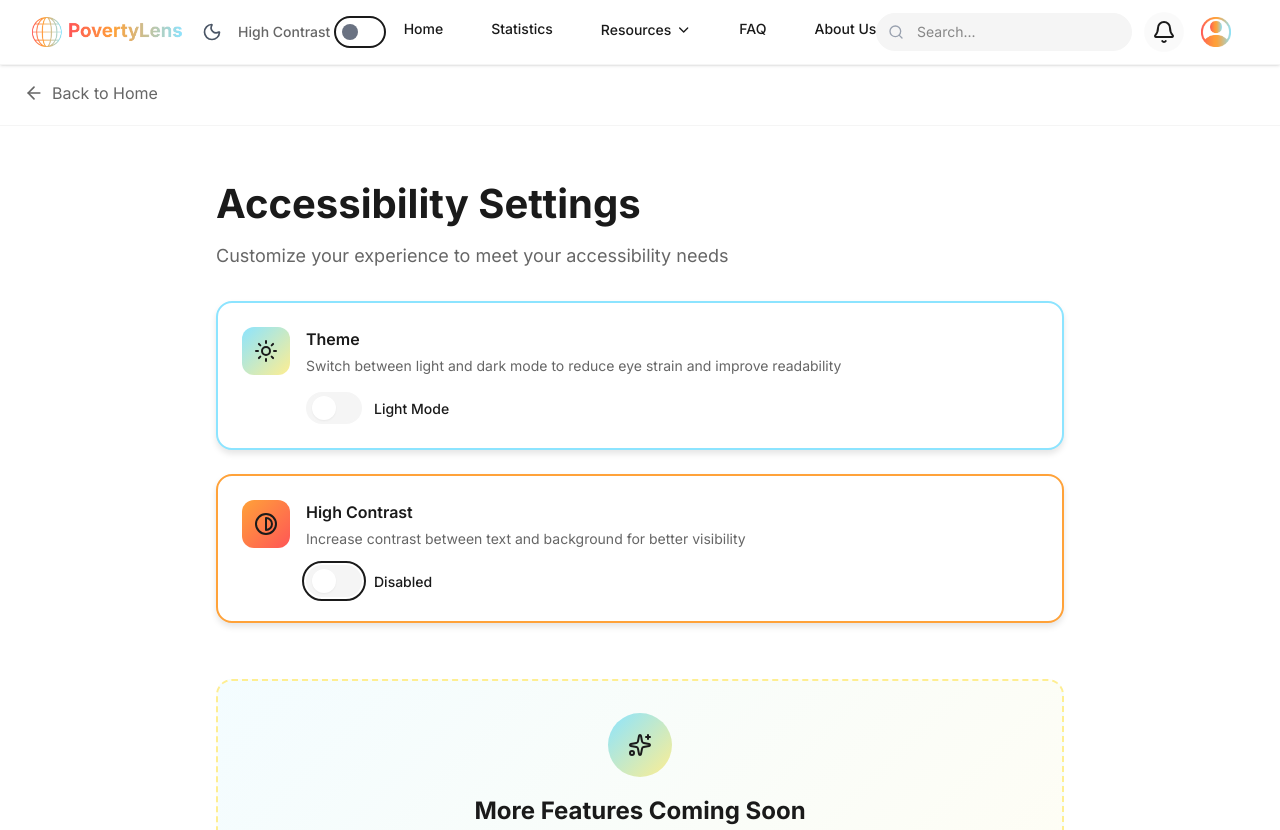
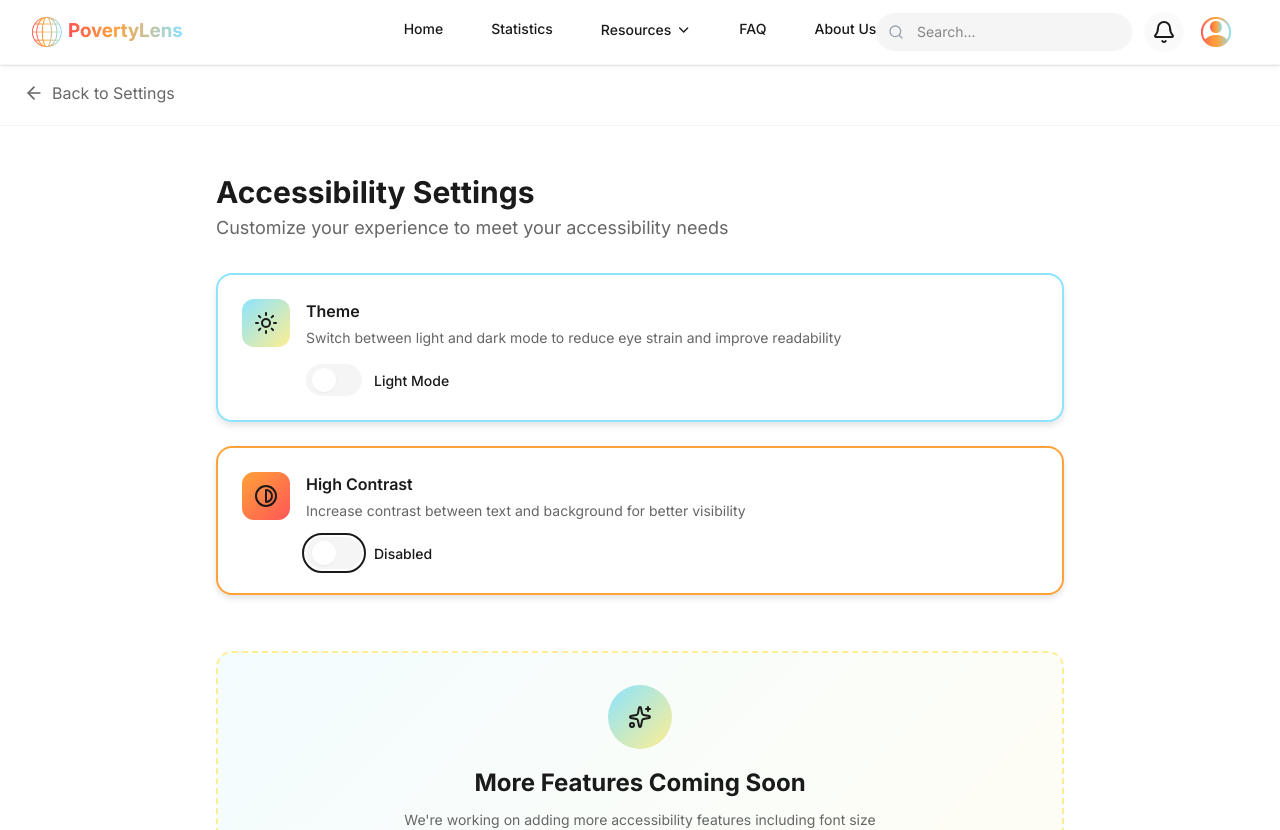
Before and after one commit to Revolution5/PovertyLens, a Next.js app in the folder frontend/: page /accessibility in a window 1280 px wide. Shown: the top 830 px of the page. Built offline with nearby package versions, Linux system fonts and the light colour scheme.

Commit message:
update UI

```diff
--- a/frontend/app/accessibility/page.tsx
+++ b/frontend/app/accessibility/page.tsx
@@ -20,7 +20,7 @@ export default function AccessibilityPage() {
       <header style={{ borderBottom: '1px solid var(--color-gray-light)' }}>
         <div className="container mx-auto px-6 py-4">
           <Link
-            href="/"
+            href="/profile"
             style={{
               display: 'inline-flex',
               alignItems: 'center',
@@ -36,7 +36,7 @@ export default function AccessibilityPage() {
             }}
           >
             <ArrowLeft className="w-5 h-5" />
-            Back to Home
+            Back to Settings
           </Link>
         </div>
       </header>
@@ -44,7 +44,7 @@ export default function AccessibilityPage() {
       {/* Main Content */}
       <main className="container mx-auto px-6 py-12 max-w-4xl">
         <div style={{ marginBottom: '2rem' }}>
-          <h1 style={{ fontSize: '2.5rem', fontWeight: '700', marginBottom: '0.5rem' }}>
+          <h1 className="text-3xl mb-1 font-bold" style={{ color: 'var(--foreground)' }}>
             Accessibility Settings
           </h1>
           <p style={{ color: 'var(--color-gray)', fontSize: '1.125rem' }}>
--- a/frontend/components/Navbar.tsx
+++ b/frontend/components/Navbar.tsx
@@ -5,9 +5,6 @@ import Image from 'next/image';
 import { useRouter, usePathname } from 'next/navigation';
 import { Search, ChevronDown, Menu, X } from 'lucide-react';
 import NotificationBell from './NotificationBell';
-// ============== Marisol Morales Code 1/9/2026 - Import ThemeToggle for dark mode ============== //
-import { ThemeToggle } from './ThemeToggle';
-// ============== End Import ============== //
 
 export default function Navbar() {
     // Hooks initialization
@@ -111,9 +108,6 @@ export default function Navbar() {
                                 height={150}
                                 className="object-contain"/>
                         </Link>
-                        {/* ============== Marisol Morales Code 1/9/2026 - Theme Toggle Next to Logo ============== */}
-                        <ThemeToggle />
-                        {/* ============== End Theme Toggle ============== */}
                     </div>
 
                     {/* Desktop Navigation Links - Absolutely Centered */}
@@ -420,13 +414,6 @@ export default function Navbar() {
                                 About Us
                             </Link>
 
-                            {/* ============== Marisol Morales Code 2/9/2026 - Mobile Theme Toggle ============== */}
-                            {/* Theme Toggle for Mobile */}
-                            <div className="px-2 py-2 flex items-center justify-between">
-                                <span className="font-medium text-sm text-gray-700 dark:text-gray-200">Theme</span>
-                                <ThemeToggle />
-                            </div>
-                            {/* ============== End Mobile Theme Toggle ============== */}
 
                             {/* Mobile Search */}
                             <form onSubmit={handleSearch} className="relative px-2 md:hidden">
```
